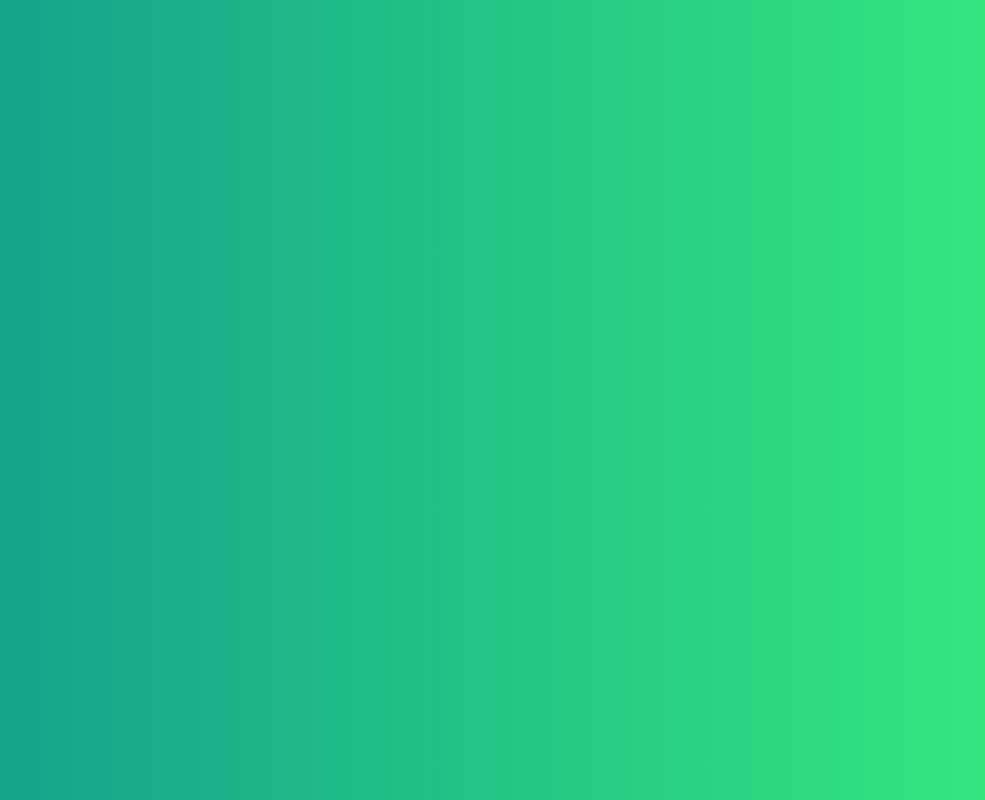
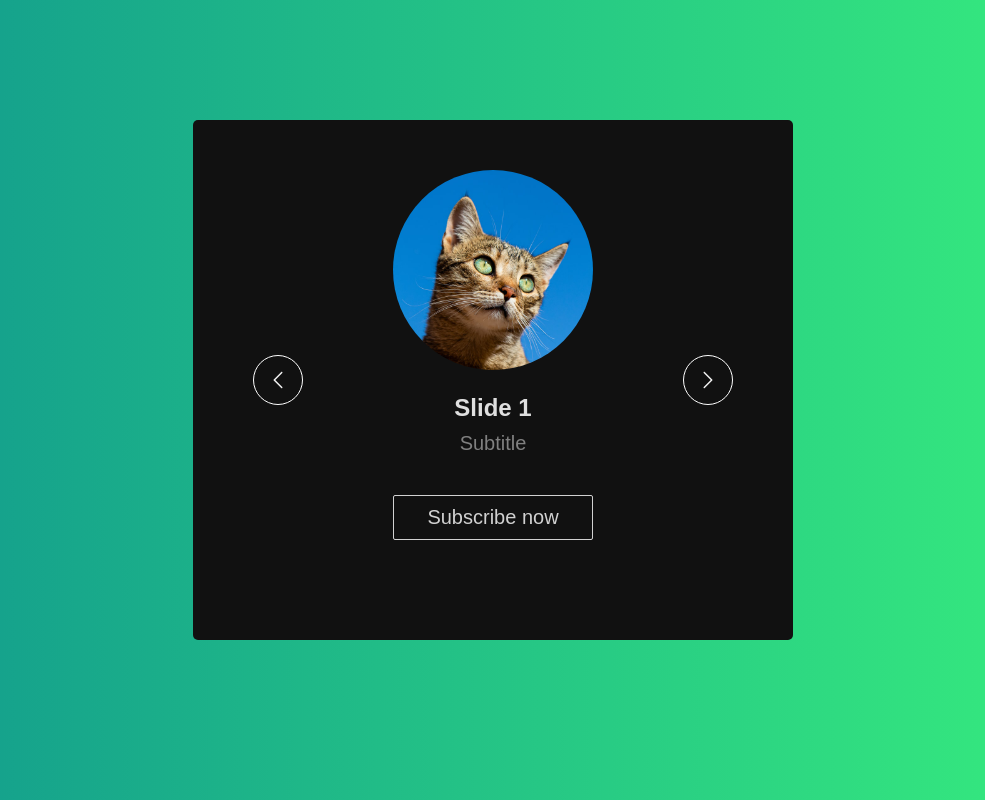
Before and after one commit to DirtDover/Js-Exercise, a plain HTML site: page 11. Slider/index.html in a window 1280 px wide. Shown: the whole page, without its empty margins (147-1132 px from the left). Drawn offline with Linux system fonts and the light colour scheme.

Commit message:
Start JS

```diff
--- a/11. Slider/app.js
+++ b/11. Slider/app.js
@@ -0,0 +1,21 @@
+const slides = [...document.querySelectorAll(".slide")]  // selection des élément dans mles slides
+
+const sliderData ={
+    direction: 0,
+    slideOutIndex: 0,
+    slideInIndex: 0
+}
+
+const directionButtons = [...document.querySelectorAll(".direction_btn")];  // selection des btn de direction
+
+directionButtons.forEach(btn => btn.addEventListener("click", handleClick)) // a chaque click sur les bouttons on lance la fonction handleslick
+
+function handleClick(e){
+
+getDirection(e.target)
+}
+
+function getDirection(btn){                                                 //
+
+  sliderData.direction = btn.className.includes("right") ? 1 : -1
+}
--- a/11. Slider/index.html
+++ b/11. Slider/index.html
@@ -8,7 +8,39 @@
   </head>
   <body>
 
+    <div class="slider_container">
+      <button class="direction_btn left">
+        <img src="ressources/left-chevron.svg" alt="left arrow">
+      </button>
+      <button class="direction_btn right">
+        <img src="ressources/right-chevron.svg" alt="right arrow">
+      </button>
 
+      <div class="slide slide-1 active">
+        <div class="content">
+          <img src="ressources/cat-1.jpg" alt="cat profile">
+          <h2>Slide 1</h2>
+          <p>Subtitle</p>
+          <button>Subscribe now</button>
+        </div>
+      </div>
+      <div class="slide slide-2">
+        <div class="content">
+          <img src="ressources/cat-2.jpg" alt="cat profile">
+          <h2>Slide 2</h2>
+          <p>Subtitle</p>
+          <button>Subscribe now</button>
+        </div>
+      </div>
+      <div class="slide slide-3 ">
+        <div class="content">
+          <img src="ressources/cat-3.jpg" alt="cat profile">
+          <h2>Slide 3</h2>
+          <p>Subtitle</p>
+          <button>Subscribe now</button>
+        </div>
+      </div>
+    </div>
 
 
     <script src="app.js"></script>
--- a/11. Slider/style.css
+++ b/11. Slider/style.css
@@ -12,3 +12,84 @@ body {
   background: linear-gradient(to right, #11998e, #38ef7d);
   padding: clamp(20px, 12vw, 120px) 10px 10px;
 }
+
+.slider_container{
+  max-width: 600px;
+  margin: 0 auto;
+  position: relative;
+  overflow: hidden;
+  background: #111;
+  border-radius: 5px;
+  display: grid;
+}
+.direction_btn{
+  position: absolute;
+  z-index: 100;
+  width: 50px;
+  height: 50px;
+  border-radius: 50%;
+  border: 1px solid #fff;
+  background: transparent;
+  top: 50%;
+  transform: translateY(-50%);
+  cursor: pointer;
+  display: flex;
+  justify-content: center;
+  align-items: center;
+}
+.direction_btn:hover{
+  background: #181818;
+}
+.direction_btn img{
+  width: 50%;
+  pointer-events: none;
+}
+.direction_btn.left{
+  left: 10%;
+}
+.direction_btn.right{
+  right: 10%;
+}
+.slide{
+  grid-area: 1/1/2/2;
+  display: flex;
+  justify-content: center;
+  align-items: center;
+  padding:  50px 0;
+  display: none;
+}
+.slide.active{
+  display: flex;
+}
+.content{
+  margin-bottom: 50px;
+  color: #dfdfdf;
+  text-align: center;
+}
+.content img{
+  width: 200px;
+  height: 200px;
+  border-radius: 50%;
+  object-fit: cover;
+  object-position: center;
+}
+.content h2{
+  font-size: 24px;
+  margin-top: 20px;
+}
+.content p{
+  font-size: 20px;
+  margin-top: 10px;
+  color: gray;
+}
+.content button{
+  font-size: 20px;
+  padding: 10px;
+  margin-top: 40px;
+  border-radius: 2px;
+  background: transparent;
+  border: 1px solid #d1d1d1;
+  color: #d1d1d1;
+  cursor: pointer;
+  min-width: 200px;
+}
```
